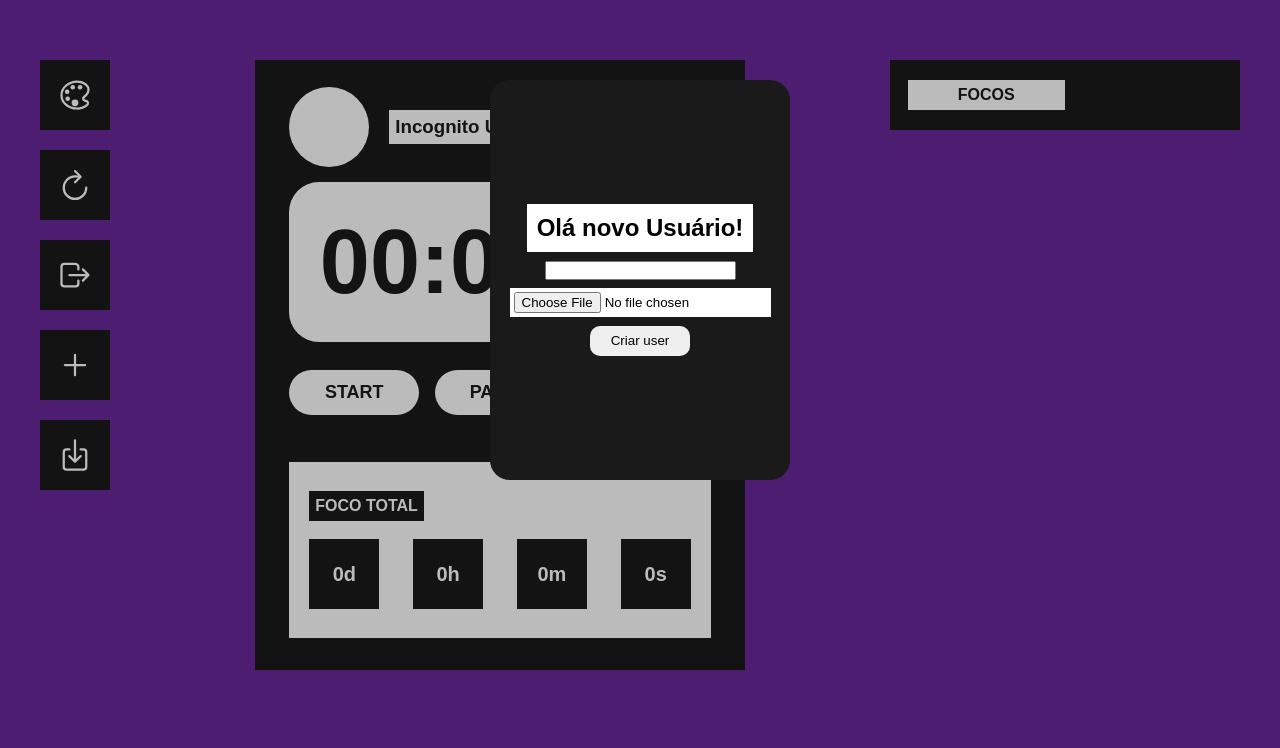
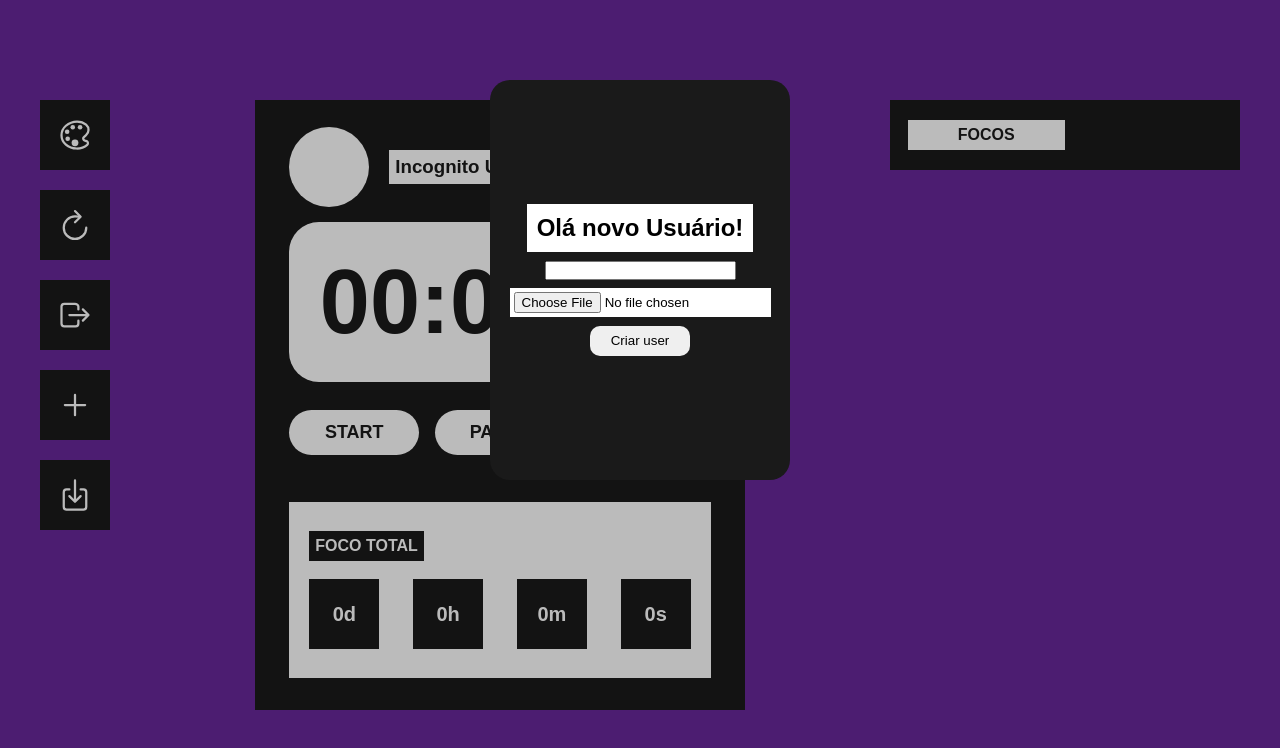
Before and after one commit to IsaacFernando333/TimerThings, a plain HTML site: page index.html in a window 1280 px wide. Drawn offline with nearby package versions, Linux system fonts and the light colour scheme.

Commit message:
retoques no content box

```diff
--- a/css/style.css
+++ b/css/style.css
@@ -4,12 +4,6 @@
     box-sizing: content-box;
     font-family: sans-serif, Arial;
     user-select: none;
-}
-
-.container-raiz {
-    /* background-image: url(../rosa.svg); */
-    background-repeat: no-repeat;
-    background-size: cover;
 }
 
 :root {
@@ -147,6 +141,8 @@
 .container-raiz {
     width: 100%;
     min-height: 100vh;
+    box-sizing: border-box;
+    padding: 40px 40px 0 40px;
     background-color: var(--background);
     display: flex;
     align-items: start;
@@ -167,7 +163,6 @@
     max-width: 70px;
     min-width: 70px;
     height: fit-content;
-    margin-left: 40px;
 }
 
 .esquerdo-btn {
@@ -207,7 +202,6 @@
     align-items: center;
     justify-content: center;
     color: var(--primary);
-    margin-bottom: 40px;
 }
 
 .conteudo-meio {
@@ -353,7 +347,6 @@
     width: 350px;
     height: auto;
     display: flex;
-    margin-right: 40px;
     /* align-items: start; */
     justify-content: center;
     overflow-y: auto;
--- a/index.html
+++ b/index.html
@@ -7,7 +7,6 @@
     <title>Timer things</title>
 </head>
 <body>
-    <main class="container-raiz">
     <section class="tela-span">
         <div class="esqueleto">
         </div>
@@ -18,7 +17,7 @@
             <input type="file" class="novoUser-foto" id="">
             <input type="button" class="novoUser-btn" value="Criar user">
         </div>
-            <!-- div do JS -->
+
         <div class="criando-adicionar">
             <label for="foco">Nome do novo foco:</label>
             <input class="foco input-foco" id="foco" type="text">
@@ -26,8 +25,6 @@
             <input class="meta-foco input-foco" placeholder="Não é obrigatório" id="meta-foco" type="number">
             <input class="submit-foco" value="CRIAR" type="button">
         </div>
-
-            <!-- div do JS -->
 
         <div class="esqueleto-theme">
             <h3 class="esqueleto-theme-titulo themes">COLORS</h3>
@@ -39,10 +36,8 @@
             <h4 class="themes four">background → Pink</h4>
         </div>
 
-            <!-- div do js -->
-
     </section>
-        <!-- lado esquerdo -->
+    <main class="container-raiz">
         <section class="config-esquerdo filho">
             <div class="esquerdo-btn esquerdo-palleta"><ion-icon class="icone icone-palleta" name="color-palette-outline"></ion-icon></div>
             <div class="esquerdo-btn esquerdo-resetar"><ion-icon name="refresh-outline"></ion-icon></div>
@@ -53,11 +48,9 @@
             </div>
             <div class="esquerdo-btn esquerdo-baixar"><ion-icon name="download-outline"></ion-icon></ion-icon></div>
         </section>
-        <!-- meio -->
         <section class="timer-meio filho">
             <div class="conteudo-meio">
                 <div class="usuario">
-                    <!-- <img src="./img/istockphoto-1300845620-612x612.jpg" alt="foto rosto"> -->
                     <div class="foto"></div>
                     <div class="nome">
                         <h3 class="nome-valor">Incognito User</h3>
@@ -84,7 +77,6 @@
                 </div>
             </div>
         </section>
-        <!-- lado direito -->
         <section class="lista-direito filho">
             <div class="elementos-lista">
                 <div class="titulo-lista">FOCOS</div>
```
Lines whose indentation alone changed are shown as unchanged.
